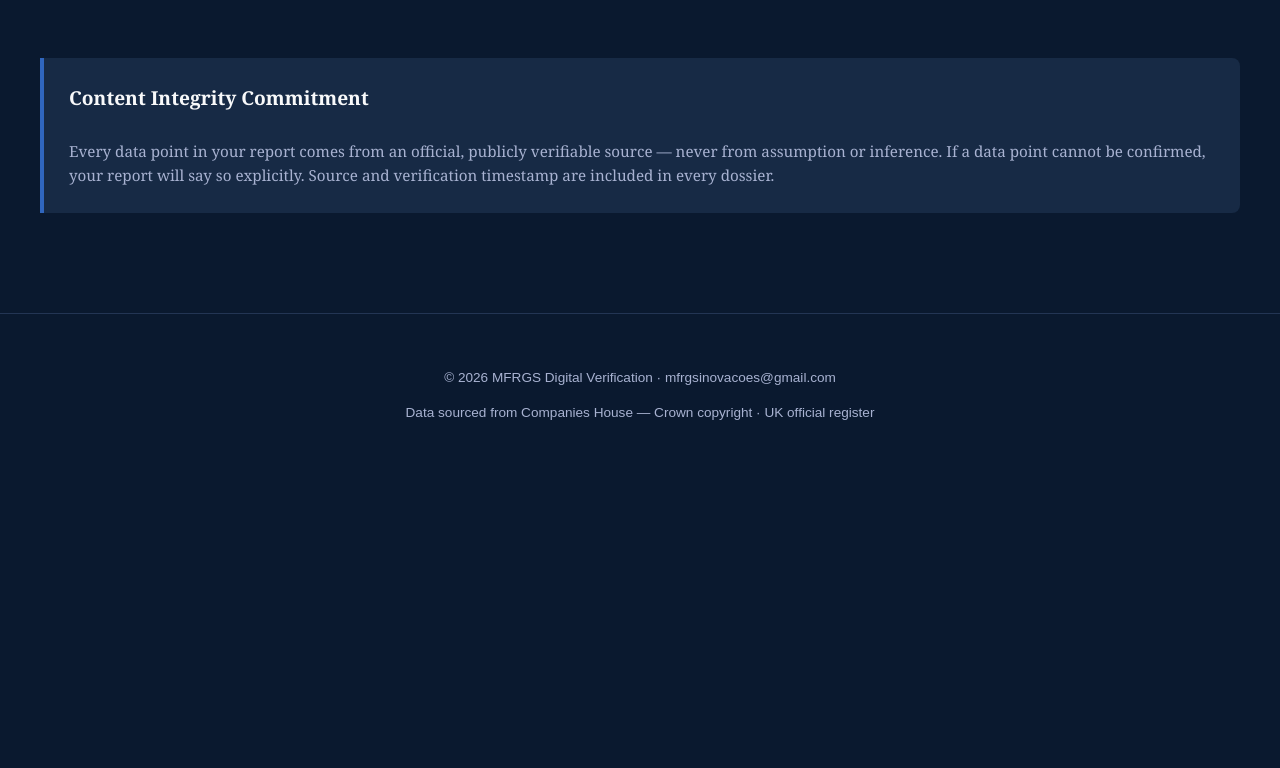
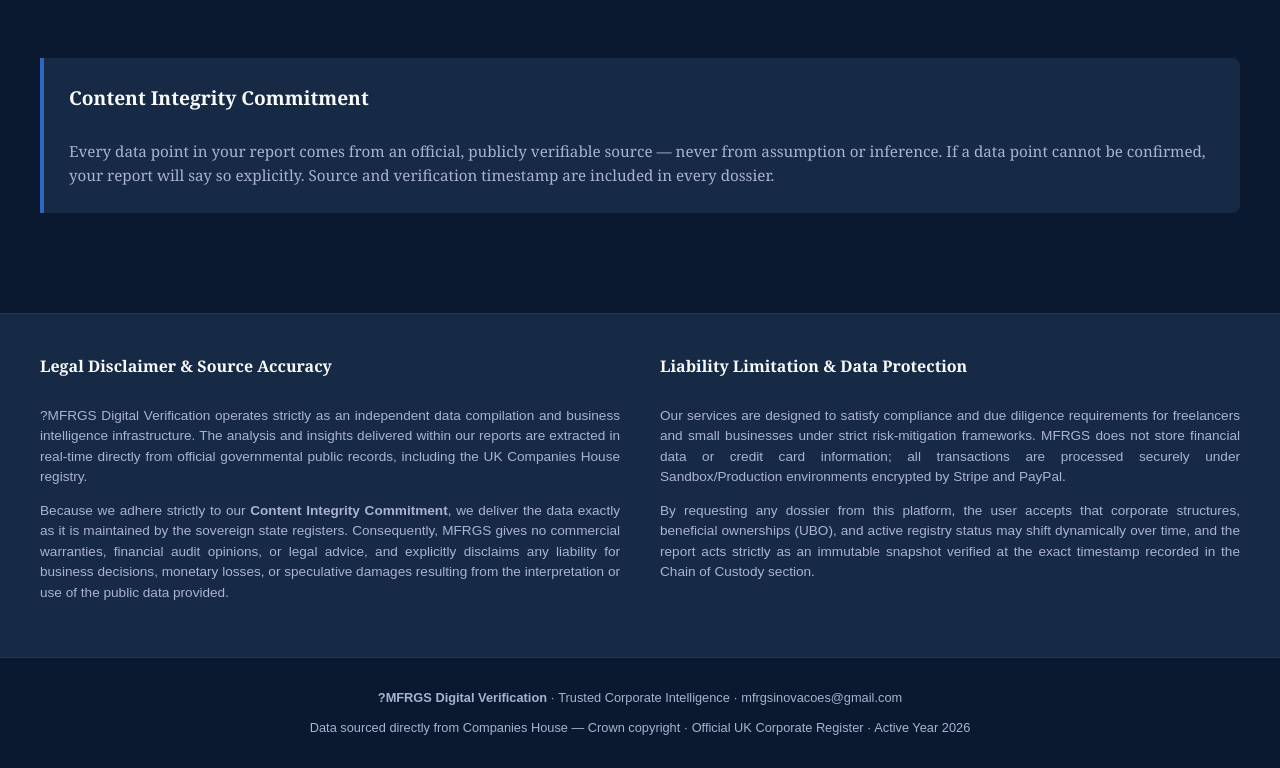
Before and after one commit to vivace9842-rgb/mfrgs-services, a website: page index.html in a window 1280 px wide. Shown: the part 1163-1931 px from the top of the page. Before the commit the page ends 1641 px from the top, so only its background shows below. Drawn offline with Linux system fonts and the light colour scheme.

Commit message:
feat: implementacao completa do catalogo estruturado e termos de protecao juridica

```diff
--- a/index.html
+++ b/index.html
@@ -72,6 +72,7 @@
             font-weight: bold;
             color: var(--text-muted);
             margin-bottom: 40px;
+            flex-wrap: wrap;
         }
 
         .method-step {
@@ -194,14 +195,45 @@
             font-size: 0.95rem;
         }
 
+        /* ESTILOS DA SEÇÃO LEGAL */
+        .legal-section {
+            background-color: var(--navy-light);
+            border-top: 1px solid var(--border-color);
+            padding: 40px 20px;
+            font-family: sans-serif;
+            font-size: 0.85rem;
+            color: var(--text-muted);
+            margin-top: 60px;
+        }
+
+        .legal-grid {
+            max-width: 1200px;
+            margin: 0 auto;
+            display: grid;
+            grid-template-columns: repeat(auto-fit, minmax(300px, 1fr));
+            gap: 40px;
+        }
+
+        .legal-column h5 {
+            color: var(--text-light);
+            margin-top: 0;
+            font-size: 1rem;
+            font-family: 'Georgia', serif;
+        }
+
+        .legal-column p {
+            text-align: justify;
+            line-height: 1.5;
+        }
+
         footer {
             text-align: center;
-            padding: 40px 20px;
+            padding: 30px 20px;
+            background-color: var(--navy-dark);
             color: var(--text-muted);
-            font-size: 0.85rem;
+            font-size: 0.8rem;
+            font-family: sans-serif;
             border-top: 1px solid var(--border-color);
-            margin-top: 60px;
-            font-family: sans-serif;
         }
     </style>
 </head>
@@ -228,7 +260,6 @@
         </div>
 
         <div class="grid">
-            <!-- SERVIÇO 1 -->
             <div class="card popular">
                 <div class="popular-badge">Most popular</div>
                 <h3>Freelancer & Client Trust Check</h3>
@@ -245,7 +276,6 @@
                 </div>
             </div>
 
-            <!-- SERVIÇO 2 -->
             <div class="card">
                 <h3>Business Legitimacy Check</h3>
                 <p>Verify if a UK business is real and active before closing any deal.</p>
@@ -261,7 +291,6 @@
                 </div>
             </div>
 
-            <!-- SERVIÇO 3 -->
             <div class="card">
                 <h3>Supplier & Partner Verification</h3>
                 <p>Full verification of a UK supplier or business partner before payment or contract.</p>
@@ -277,7 +306,6 @@
                 </div>
             </div>
 
-            <!-- SERVIÇO 4 -->
             <div class="card">
                 <h3>Basic KYB</h3>
                 <p>Compliance-grade UK business verification for onboarding and account opening.</p>
@@ -300,14 +328,39 @@
         </div>
     </div>
 
+    <section class="legal-section">
+        <div class="legal-grid">
+
+            <div class="legal-column">
+                <h5>Legal Disclaimer & Source Accuracy</h5>
+                <p>
+                    ?MFRGS Digital Verification operates strictly as an independent data compilation and business intelligence infrastructure. The analysis and insights delivered within our reports are extracted in real-time directly from official governmental public records, including the UK Companies House registry.
+                </p>
+                <p>
+                    Because we adhere strictly to our <strong>Content Integrity Commitment</strong>, we deliver the data exactly as it is maintained by the sovereign state registers. Consequently, MFRGS gives no commercial warranties, financial audit opinions, or legal advice, and explicitly disclaims any liability for business decisions, monetary losses, or speculative damages resulting from the interpretation or use of the public data provided.
+                </p>
+            </div>
+
+            <div class="legal-column">
+                <h5>Liability Limitation & Data Protection</h5>
+                <p>
+                    Our services are designed to satisfy compliance and due diligence requirements for freelancers and small businesses under strict risk-mitigation frameworks. MFRGS does not store financial data or credit card information; all transactions are processed securely under Sandbox/Production environments encrypted by Stripe and PayPal.
+                </p>
+                <p>
+                    By requesting any dossier from this platform, the user accepts that corporate structures, beneficial ownerships (UBO), and active registry status may shift dynamically over time, and the report acts strictly as an immutable snapshot verified at the exact timestamp recorded in the Chain of Custody section.
+                </p>
+            </div>
+
+        </div>
+    </section>
+
     <footer>
-        <p>© 2026 MFRGS Digital Verification · mfrgsinovacoes@gmail.com</p>
-        <p>Data sourced from Companies House — Crown copyright · UK official register</p>
+        <p style="margin: 0 0 10px 0;"><strong>?MFRGS Digital Verification</strong> · Trusted Corporate Intelligence · mfrgsinovacoes@gmail.com</p>
+        <p style="margin: 0;">Data sourced directly from Companies House — Crown copyright · Official UK Corporate Register · Active Year 2026</p>
     </footer>
 
     <script>
-        // CONFIGURAÇÃO DOS LINKS DO STRIPE SANDBOX
-        // Cole os links reais gerados no seu painel entre as aspas:
+        // CONFIGURAÇÃO DOS LINKS DO STRIPE SANDBOX (Substitua as '#' pelos seus links se desejar)
         const STRIPE_LINK_39 = "#";
         const STRIPE_LINK_49 = "#";
         const STRIPE_LINK_69 = "#";
```
